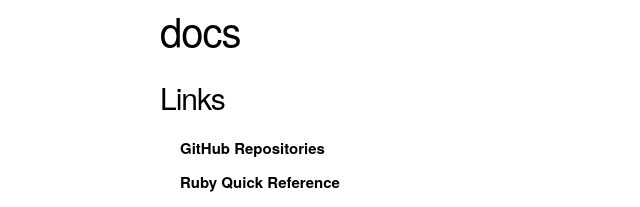
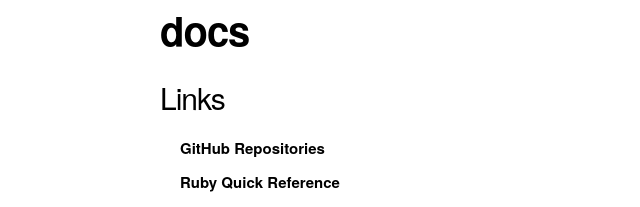
Before and after one commit to YumaYX/docs, a Jekyll site: the page built from index.markdown, in a window 1280 px wide. Shown: the top 207 px of the page, without its empty margins (0-640 px from the left). Built offline with Jekyll 4.4.1, drawn with Linux system fonts in a browser that asks for light colours.

Commit message:
Update extends.css

```diff
--- a/assets/css/extends.css
+++ b/assets/css/extends.css
@@ -55,7 +55,7 @@ a.title {
     text-decoration: none;
     color: rgb(0, 0, 0);
     font-size: 4.0rem;
-    font-weight: normal;
+    font-weight: none;
 }
 
 ul {
```
